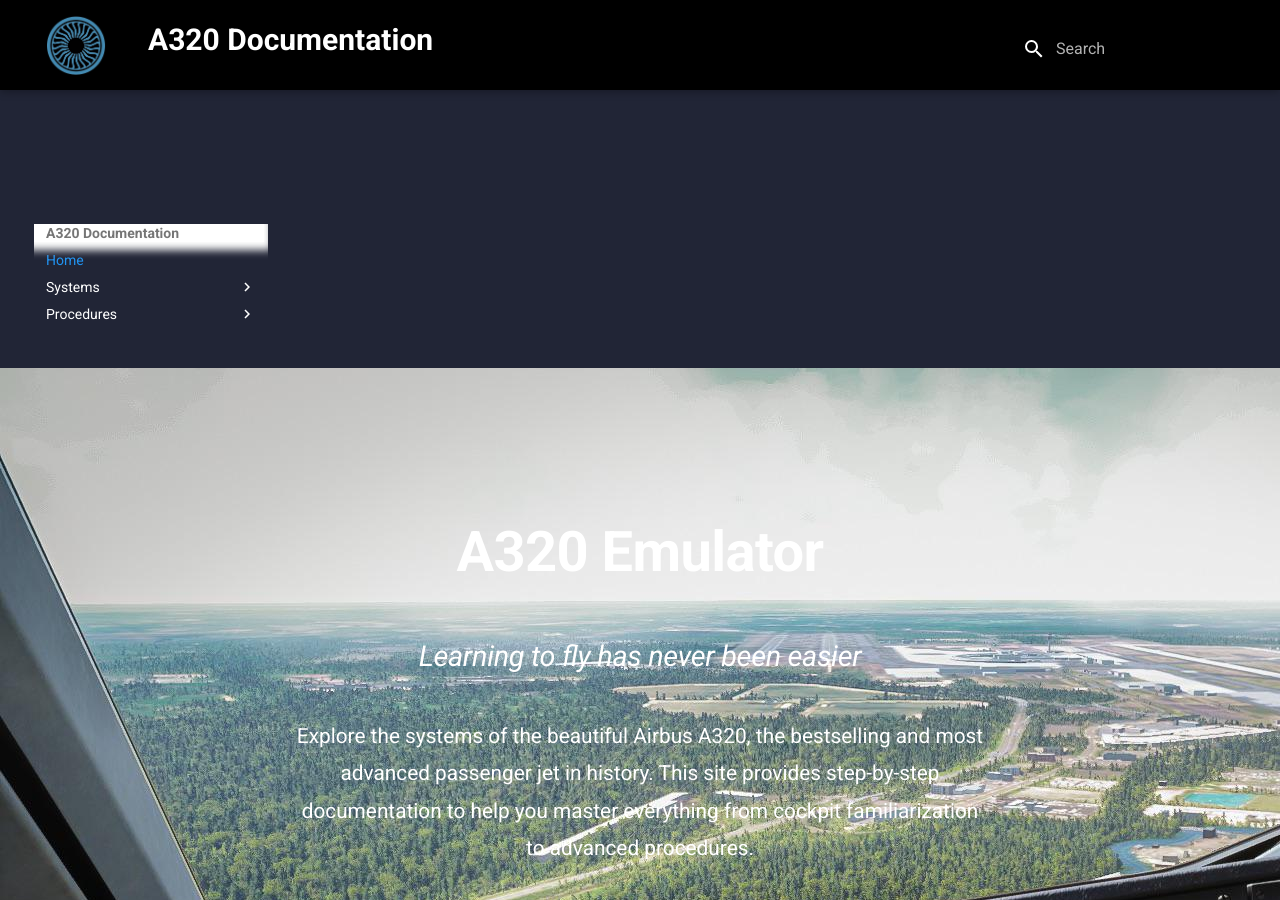
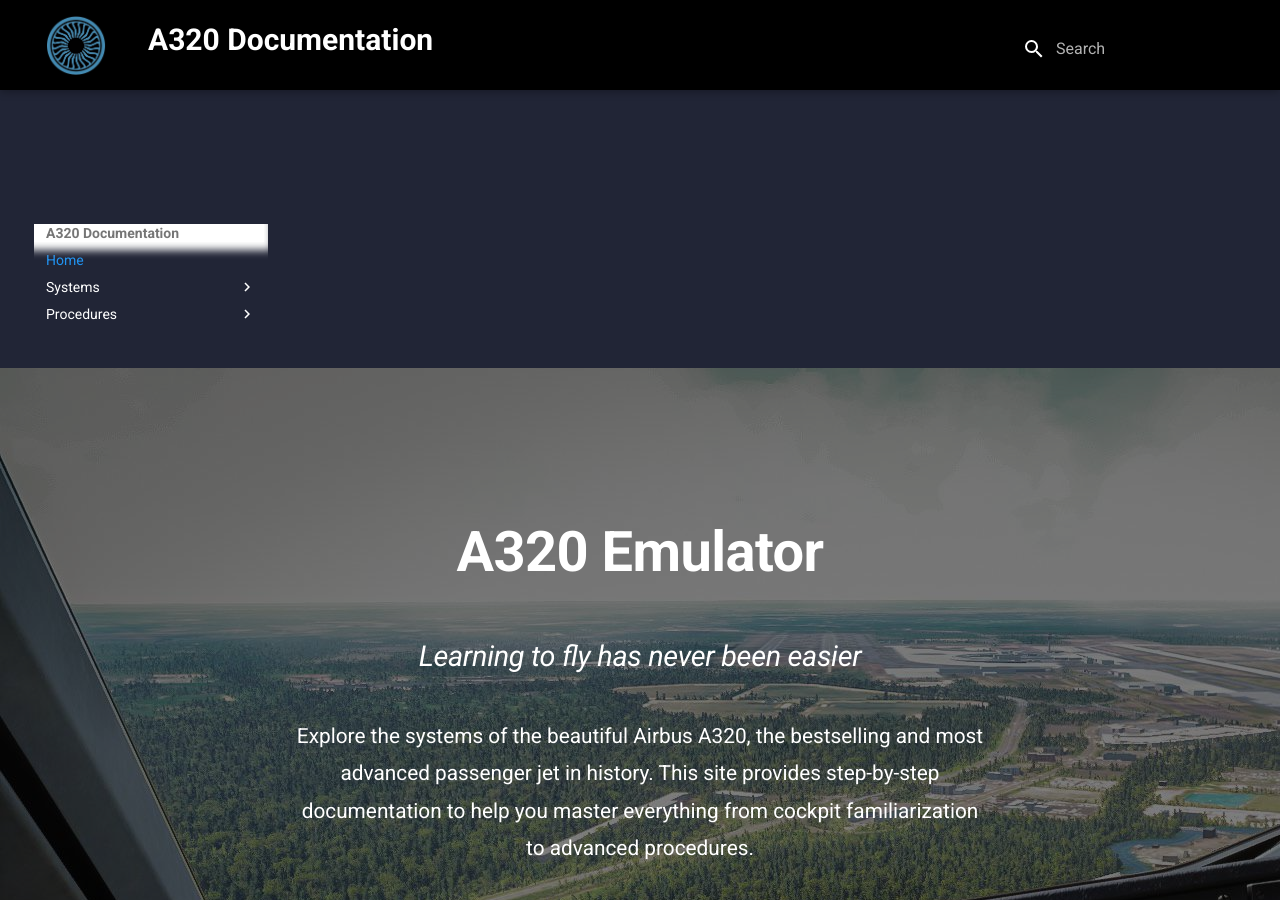
Before and after one commit to danhuaflx-56/A320-emulator, an MkDocs documentation site: the page built from docs/index.md, in a window 1280 px wide and 900 px high. Built offline with MkDocs 1.6.1 and Material for MkDocs 9.7.7, drawn with Linux system fonts in a browser that asks for light colours.

Commit message:
Update index.md

```diff
--- a/docs/index.md
+++ b/docs/index.md
@@ -1,5 +1,5 @@
 <!-- Hero Section (Full Width) -->
-<div style="width:100vw; position:relative; left:50%; margin-left:-50vw; background-image: url('assets/banner.jpg'); background-color:#004080; color:white; text-align:center; padding:120px 20px;">
+<div style="width:100vw; position:relative; left:50%; margin-left:-50vw; background-image: url('assets/banner.jpg'); background-position: center; background-repeat: no-repeat; background-size: cover; background: linear-gradient(rgba(0,0,0,0.5), rgba(0,0,0,0.5)), url('assets/banner.jpg'); background-color:#004080; color:white; text-align:center; padding:120px 20px;">
   <h1 style="font-size:3.5em; font-weight:bold; margin-bottom:15px;">A320 Emulator</h1>
   <h3 style="font-size:1.8em; font-style:italic; color:#ccc; margin-bottom:40px;">
     Learning to fly has never been easier
```
